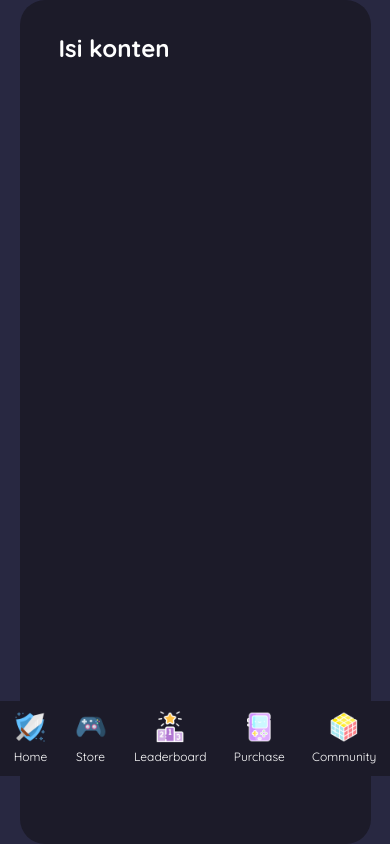
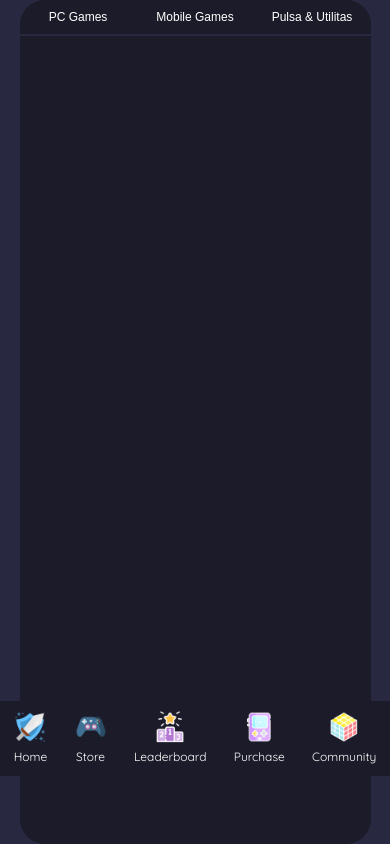
Before and after one commit to codarel/codarel.github.io, a PHP site: page /store.html in a window 390 px wide. Shown: the part 68-912 px from the top of the page. Run offline with PHP 8.4, Linux system fonts and the light colour scheme; some libraries are stand-ins or nearby versions.

Commit message:
menambahkan tab pada halaman store

```diff
--- a/css/style.css
+++ b/css/style.css
@@ -166,13 +166,45 @@ h3 {
 
   .content {
     width: 90%;
-    padding: 10%;
     box-sizing: border-box;
     height: 100%;
     color: white;
     background-color: #1c1b29;
     margin: auto;
     border-radius: 25px;
+  }
+
+  .tab {
+    width: 100%;
+    display: flex;
+  }
+
+  .tablinks {
+    flex: 3;
+    background-color: #1c1b29;
+    box-sizing: border-box;
+    color: white;
+    padding: 10px;
+    font-size: 12px;
+    border-bottom: 2px solid #282841;
+  }
+
+  .tablinks:nth-child(1) {
+    border-top-left-radius: 25px;
+  }
+
+  .tablinks:nth-child(3) {
+    border-top-right-radius: 25px;
+  }
+
+  .tab button.active {
+    background-color: #868aff;
+  }
+
+  .tabcontent {
+    display: none;
+    padding: 6px 12px;
+    border-top: none;
   }
 }
 
--- a/js/script.js
+++ b/js/script.js
@@ -0,0 +1,13 @@
+function openCity(evt, tabName) {
+  let i, tabcontent, tablinks;
+  tabcontent = document.getElementsByClassName("tabcontent");
+  for (i = 0; i < tabcontent.length; i++) {
+    tabcontent[i].style.display = "none";
+  }
+  tablinks = document.getElementsByClassName("tablinks");
+  for (i = 0; i < tablinks.length; i++) {
+    tablinks[i].className = tablinks[i].className.replace(" active", "");
+  }
+  document.getElementById(tabName).style.display = "block";
+  evt.currentTarget.className += " active";
+}
--- a/store.html
+++ b/store.html
@@ -36,8 +36,28 @@
     </nav>
 
     <div class="content">
-        <h1>Isi konten</h1>
+        <div class="tab">
+            <button class="tablinks" onclick="openCity(event, 'Tab1')">PC Games</button>
+            <button class="tablinks" onclick="openCity(event, 'Tab2')">Mobile Games</button>
+            <button class="tablinks" onclick="openCity(event, 'Tab3')">Pulsa & Utilitas</button>
+        </div>
+        <div id="Tab1" class="tabcontent">
+            <h3>London</h3>
+            <p>London is the capital city of England.</p>
+        </div>
+
+        <div id="Tab2" class="tabcontent">
+            <h3>Paris</h3>
+            <p>Paris is the capital of France.</p>
+        </div>
+
+        <div id="Tab3" class="tabcontent">
+            <h3>Tokyo</h3>
+            <p>Tokyo is the capital of Japan.</p>
+        </div>
     </div>
+
+
 
     <script src="js/script.js"></script>
     <script src="https://kit.fontawesome.com/ec51819daf.js" crossorigin="anonymous"></script>
```
